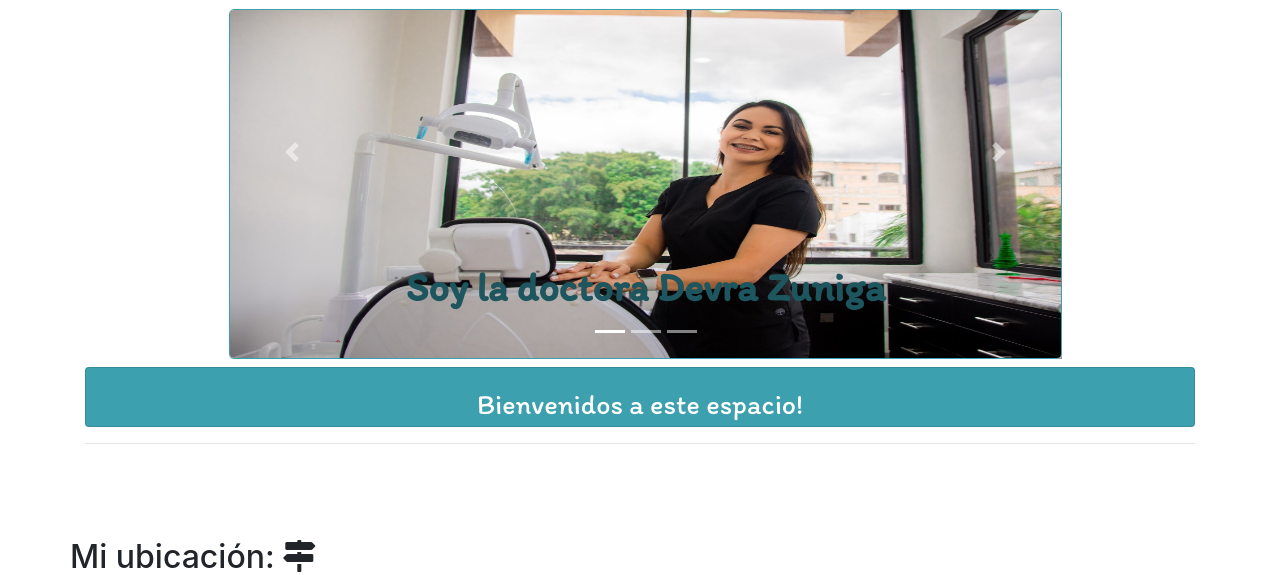
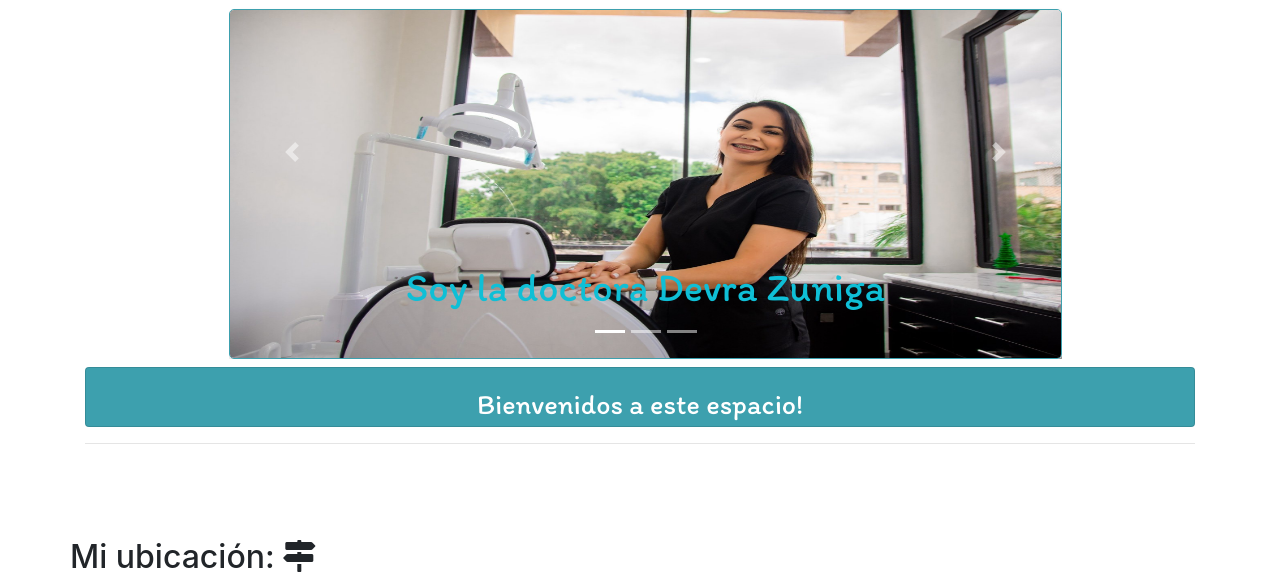
Before and after one commit to drosalesm/dentalSite, a Django app: page / in a window 1280 px wide. Shown: the part 56-631 px from the top of the page. Run offline with Django 3.2, Linux system fonts and the light colour scheme; data that the repository does not hold is empty.

Commit message:
ultimoEnviossj

```diff
--- a/blog_dz/static/css/estilos.css
+++ b/blog_dz/static/css/estilos.css
@@ -43,5 +43,5 @@ font-size: 25px;
 }
 
 .coloresCarr{
-    color:#1d565e;
+    color:#0fbfd6;
 }
--- a/blog_dz/templates/blog_dz/post_list.html
+++ b/blog_dz/templates/blog_dz/post_list.html
@@ -53,7 +53,7 @@
     <div class="carousel-item active">
       <img src="{% static '/images/princ.jpg'%}" class="d-block w-100" alt="...">
       <div class="carousel-caption d-none d-md-block">
-        <h1 class="coloresCarr"><strong> Soy la doctora Devra Zuniga</strong></h1>
+        <h1 class="coloresCarr"> Soy la doctora Devra Zuniga</h1>
       </div>
     </div>
     {% for sliders in slider %}
--- a/manage.py
+++ b/manage.py
@@ -6,7 +6,7 @@ import sys
 
 def main():
     """Run administrative tasks."""
-    os.environ.setdefault('DJANGO_SETTINGS_MODULE', 'sitioDental.settings.produccion')
+    os.environ.setdefault('DJANGO_SETTINGS_MODULE', 'sitioDental.settings.local')
     try:
         from django.core.management import execute_from_command_line
     except ImportError as exc:
--- a/sitioDental/wsgi.py
+++ b/sitioDental/wsgi.py
@@ -2,7 +2,7 @@ import os
 
 from django.core.wsgi import get_wsgi_application
 
-os.environ.setdefault('DJANGO_SETTINGS_MODULE', 'sitioDental.settings.produccion')
+os.environ.setdefault('DJANGO_SETTINGS_MODULE', 'sitioDental.settings.local')
 
 #application = get_wsgi_application()
 from dj_static import Cling
```
